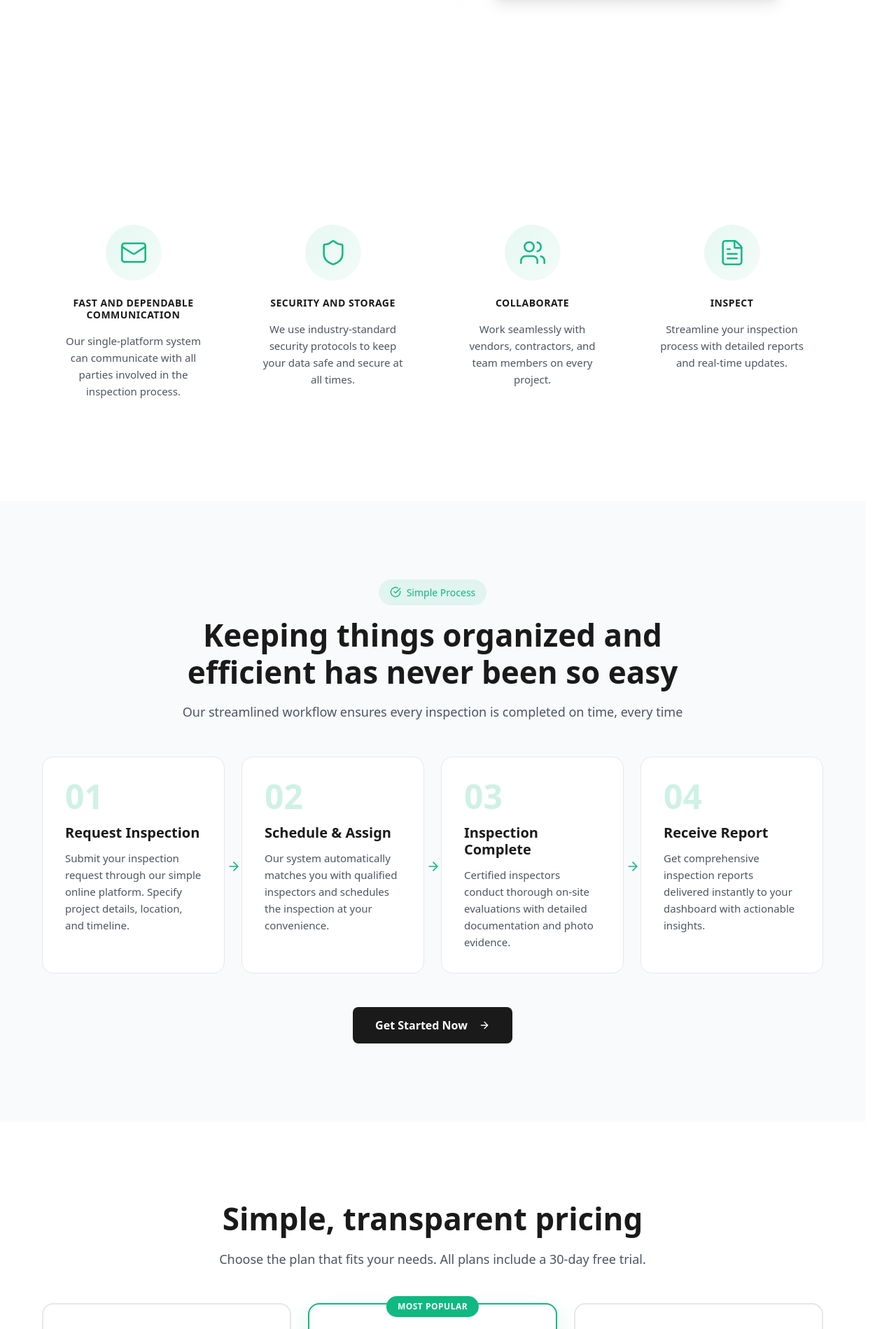
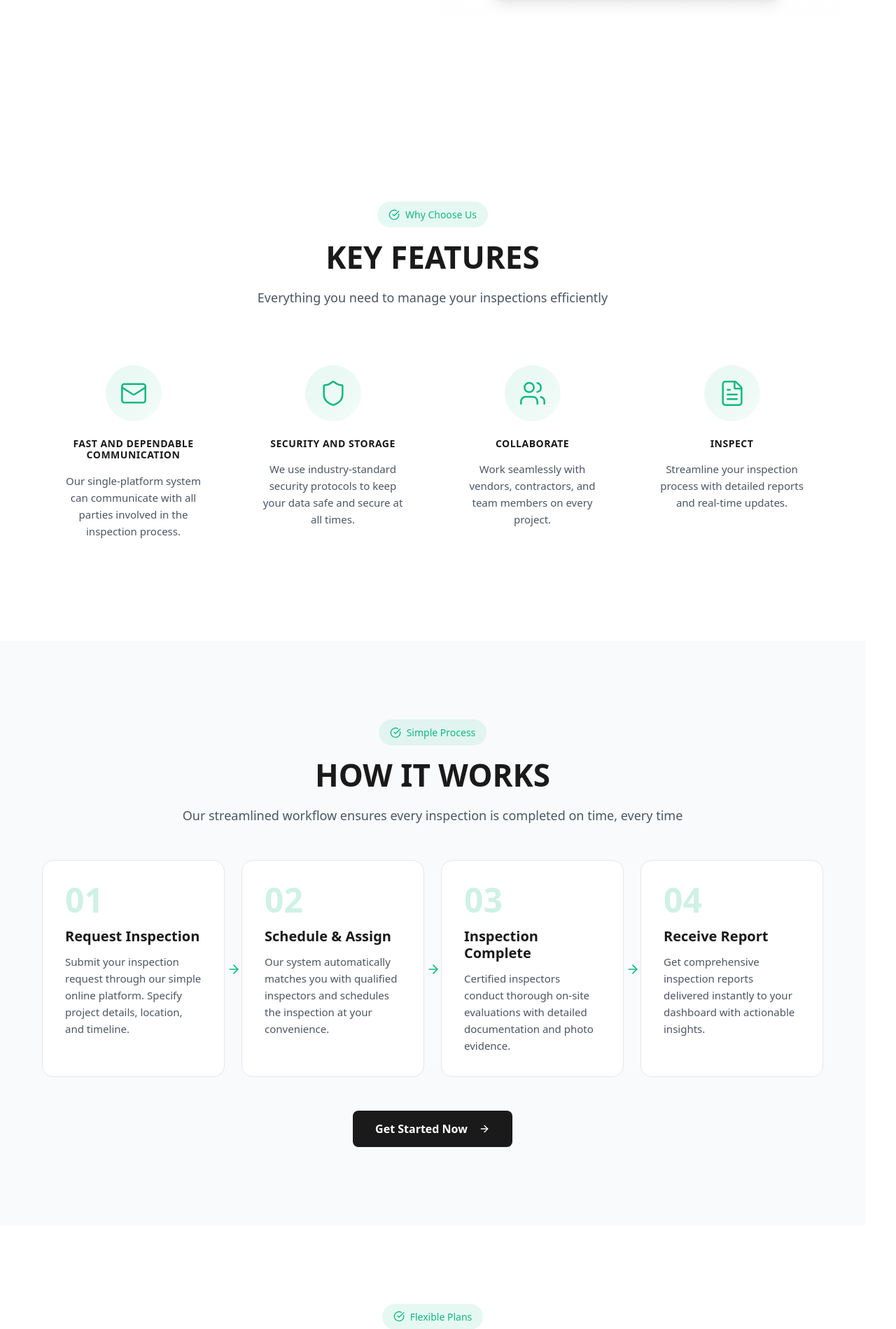
Before and after one commit to dhruvi-patel24/InspectDate-Frontend, a React (Vite) app: page / in a window 1280 px wide. Shown: the part 883-2782 px from the top of the page at 70% size. Built offline with nearby package versions, Linux system fonts and the light colour scheme.

Commit message:
UI fixes on the homepage

```diff
--- a/src/components/home/Features.jsx
+++ b/src/components/home/Features.jsx
@@ -1,4 +1,4 @@
-import { Mail, Shield, Users, FileText } from 'lucide-react';
+import { Mail, Shield, Users, FileText, CheckCircle } from 'lucide-react';
 import { Container, Row, Col } from 'react-bootstrap';
 import "./Features.scss";
 
@@ -29,6 +29,20 @@ export default function Features() {
   return (
     <section className="features-section" id="features">
       <Container>
+        {/* Section Header */}
+        <div className="section-header text-center mb-5">
+          <div className="section-badge mb-3">
+            <CheckCircle size={16} />
+            <span>Why Choose Us</span>
+          </div>
+          <h2 className="section-title mb-3">
+            KEY FEATURES
+          </h2>
+          <p className="section-description">
+            Everything you need to manage your inspections efficiently
+          </p>
+        </div>
+
         <Row className="g-4">
           {features.map((feature, index) => (
             <Col key={index} sm={6} lg={3}>
--- a/src/components/home/Features.scss
+++ b/src/components/home/Features.scss
@@ -14,6 +14,40 @@
   @media (min-width: 1024px) {
     padding-top: 7rem;
     padding-bottom: 7rem;
+  }
+
+  .section-header {
+    max-width: 48rem;
+    margin: 0 auto;
+
+    .section-badge {
+      display: inline-flex;
+      align-items: center;
+      gap: 0.5rem;
+      padding: 0.5rem 1rem;
+      background-color: rgba($accent, 0.1);
+      color: $accent;
+      border-radius: 9999px;
+      font-size: 0.875rem;
+      font-weight: 500;
+    }
+
+    .section-title {
+      font-size: 2.25rem;
+      font-weight: 700;
+      color: $primary;
+      line-height: 1.2;
+
+      @media (min-width: 1024px) {
+        font-size: 2.75rem;
+      }
+    }
+
+    .section-description {
+      font-size: 1.125rem;
+      color: $gray-600;
+      line-height: 1.7;
+    }
   }
 }
 
--- a/src/components/home/HowItWorks.jsx
+++ b/src/components/home/HowItWorks.jsx
@@ -36,7 +36,7 @@ export default function HowItWorks() {
             <span>Simple Process</span>
           </div>
           <h2 className="section-title mb-3">
-            Keeping things organized and efficient has never been so easy
+            HOW IT WORKS
           </h2>
           <p className="section-description">
             Our streamlined workflow ensures every inspection is completed on time, every time
--- a/src/components/home/Pricing.jsx
+++ b/src/components/home/Pricing.jsx
@@ -1,4 +1,4 @@
-import { Check } from 'lucide-react';
+import { Check, CheckCircle } from 'lucide-react';
 import { Container, Row, Col, Button } from 'react-bootstrap';
 import "./Pricing.scss";
 
@@ -56,8 +56,12 @@ export default function Pricing() {
       <Container>
         {/* Section Header */}
         <div className="section-header text-center mb-5">
+          <div className="section-badge mb-3">
+            <CheckCircle size={16} />
+            <span>Flexible Plans</span>
+          </div>
           <h2 className="section-title mb-3">
-            Simple, transparent pricing
+            SIMPLE PRICING
           </h2>
           <p className="section-description">
             Choose the plan that fits your needs. All plans include a 30-day free trial.
--- a/src/components/home/Pricing.scss
+++ b/src/components/home/Pricing.scss
@@ -19,6 +19,18 @@
   .section-header {
     max-width: 48rem;
     margin: 0 auto;
+
+    .section-badge {
+      display: inline-flex;
+      align-items: center;
+      gap: 0.5rem;
+      padding: 0.5rem 1rem;
+      background-color: rgba($accent, 0.1);
+      color: $accent;
+      border-radius: 9999px;
+      font-size: 0.875rem;
+      font-weight: 500;
+    }
 
     .section-title {
       font-size: 2.25rem;
--- a/src/components/home/Reviews.jsx
+++ b/src/components/home/Reviews.jsx
@@ -1,4 +1,4 @@
-import { Star, Quote } from 'lucide-react';
+import { Star, Quote, CheckCircle } from 'lucide-react';
 import { Container, Row, Col } from 'react-bootstrap';
 import "./Reviews.scss";
 
@@ -35,8 +35,12 @@ export default function Reviews() {
       <Container>
         {/* Section Header */}
         <div className="section-header text-center mb-5">
+          <div className="section-badge mb-3">
+            <CheckCircle size={16} />
+            <span>Testimonials</span>
+          </div>
           <h2 className="section-title mb-3">
-            User Reviews
+            CLIENT REVIEWS
           </h2>
           <p className="section-description">
             See what our customers have to say about InspectDate
--- a/src/components/home/Reviews.scss
+++ b/src/components/home/Reviews.scss
@@ -19,6 +19,18 @@
   .section-header {
     max-width: 48rem;
     margin: 0 auto;
+
+    .section-badge {
+      display: inline-flex;
+      align-items: center;
+      gap: 0.5rem;
+      padding: 0.5rem 1rem;
+      background-color: rgba($accent, 0.1);
+      color: $accent;
+      border-radius: 9999px;
+      font-size: 0.875rem;
+      font-weight: 500;
+    }
 
     .section-title {
       font-size: 2.25rem;
```
